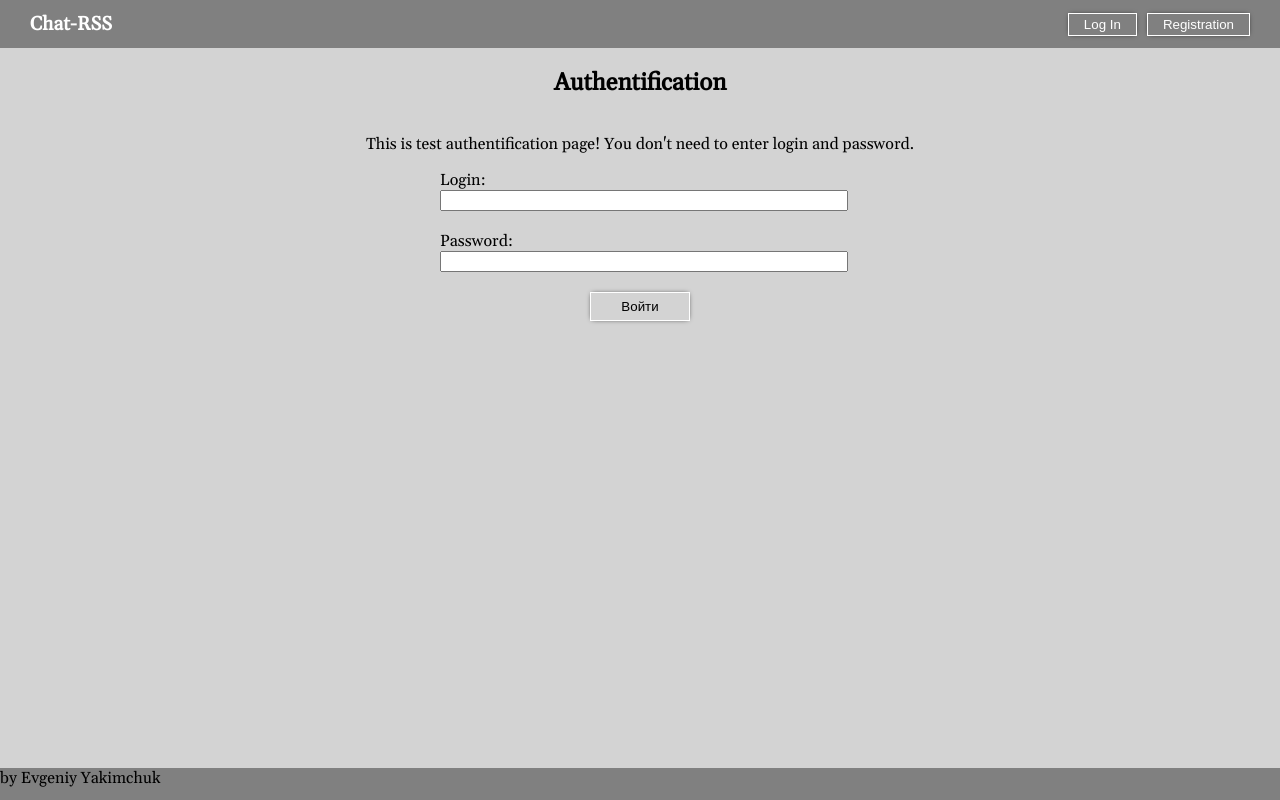
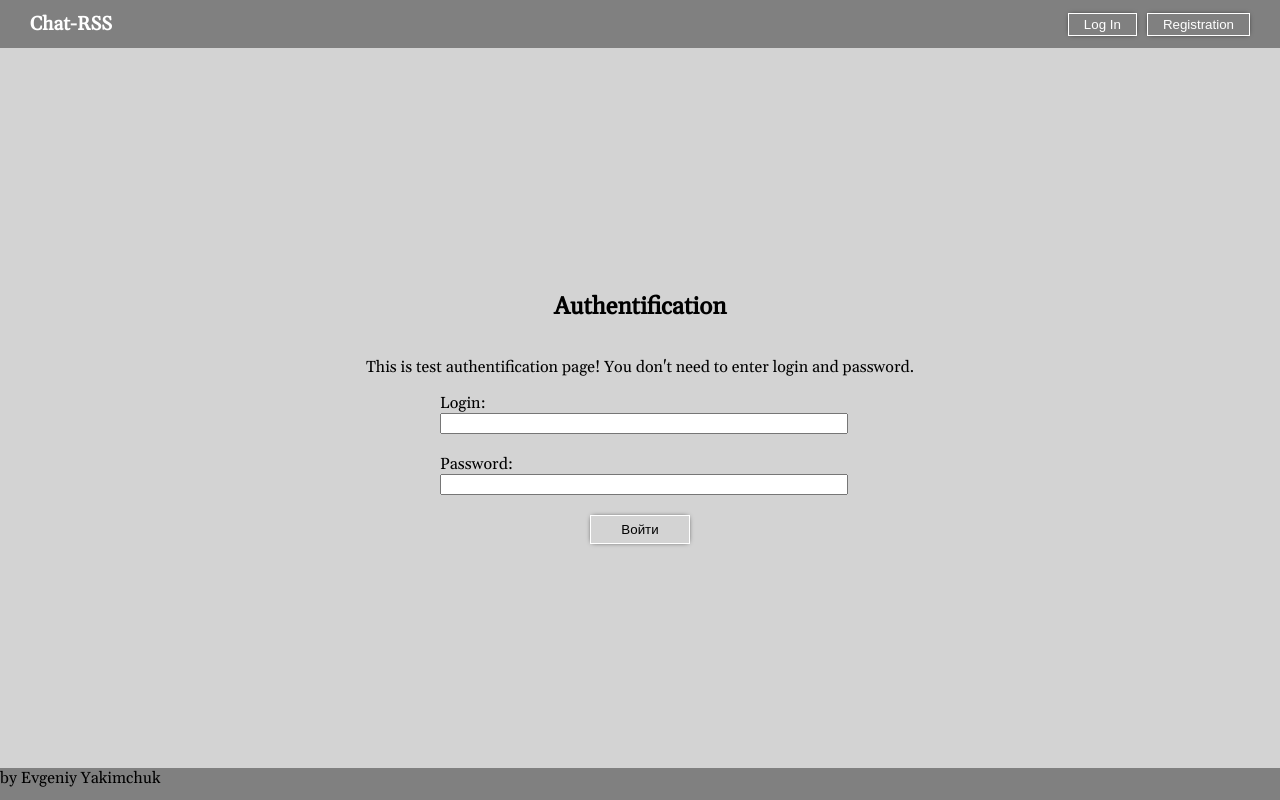
Before and after one commit to yakGjen/chat-rss, a React (Create React App) app: page /auth in a window 1280 px wide. Built offline with nearby package versions, Linux system fonts and the light colour scheme.

Commit message:
fix: fix scroll function

```diff
--- a/src/components/App.js
+++ b/src/components/App.js
@@ -175,6 +175,7 @@
   }
 
   scrollDown = (elem) => {
+    if (!elem) return;
     console.log('scroll');
     elem.scrollTo(0, elem.scrollHeight);
   }
--- a/src/components/Auth/Authentification.css
+++ b/src/components/Auth/Authentification.css
@@ -1,3 +1,10 @@
+.main {
+  display: flex;
+  flex-direction: column;
+  align-items: center;
+  justify-content: center;
+}
+
 .auth-header {
   text-align: center;
 }
--- a/src/components/Auth/Authentification.js
+++ b/src/components/Auth/Authentification.js
@@ -34,7 +34,7 @@
     }
 
     return (
-      <main>
+      <main className='main'>
         <h2 className='auth-header'>Authentification</h2>
         <p>This is test authentification page! You don't need to enter login and password.</p>
         <form className='auth-form' onSubmit={this.ctrlForm}>
--- a/src/components/ChatWindow/ChatWindow.js
+++ b/src/components/ChatWindow/ChatWindow.js
@@ -8,6 +8,8 @@
 class ChatWindow extends Component {
   constructor(props) {
     super(props);
+
+    this.elem = null;
   }
 
   componentDidMount() {
```
